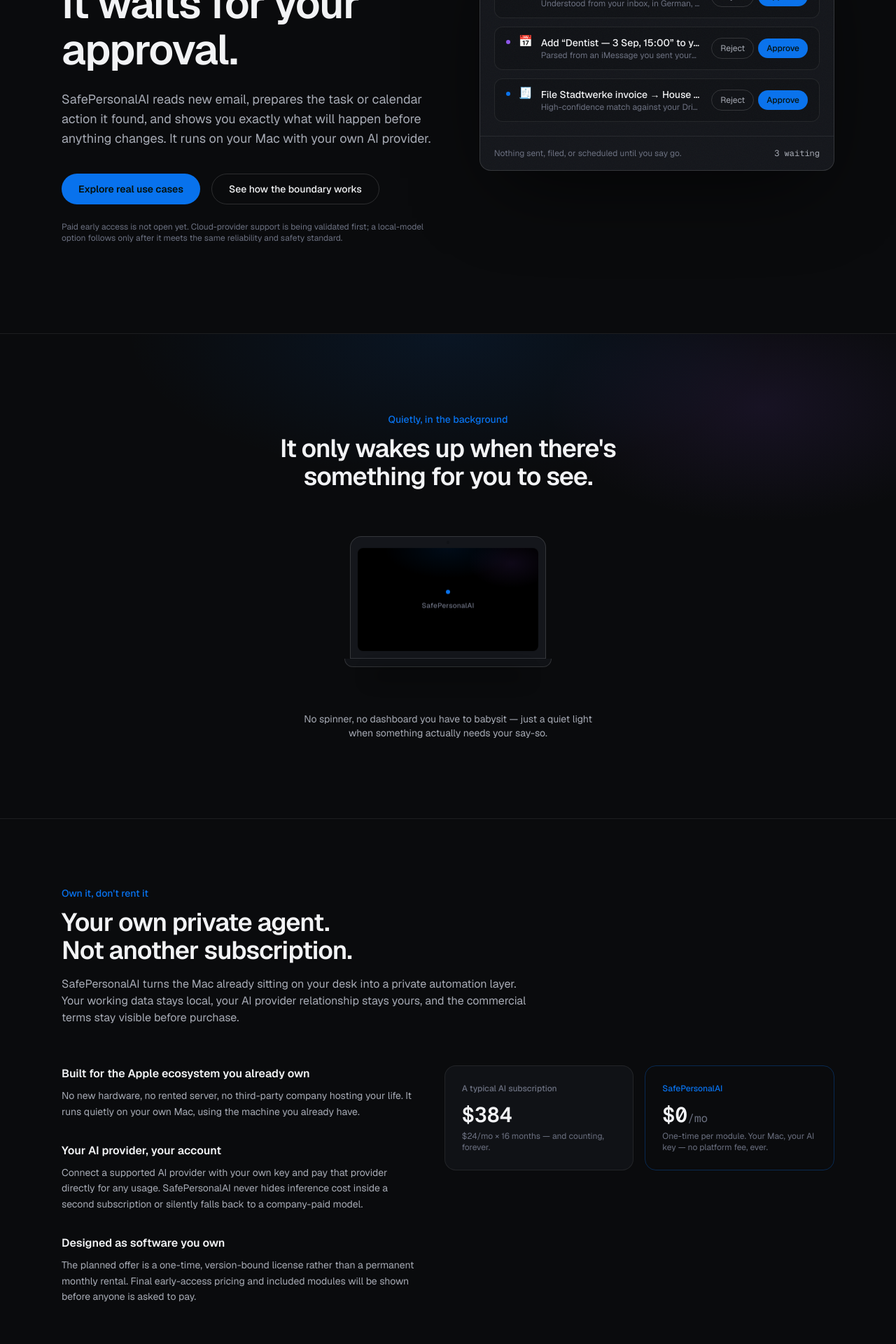
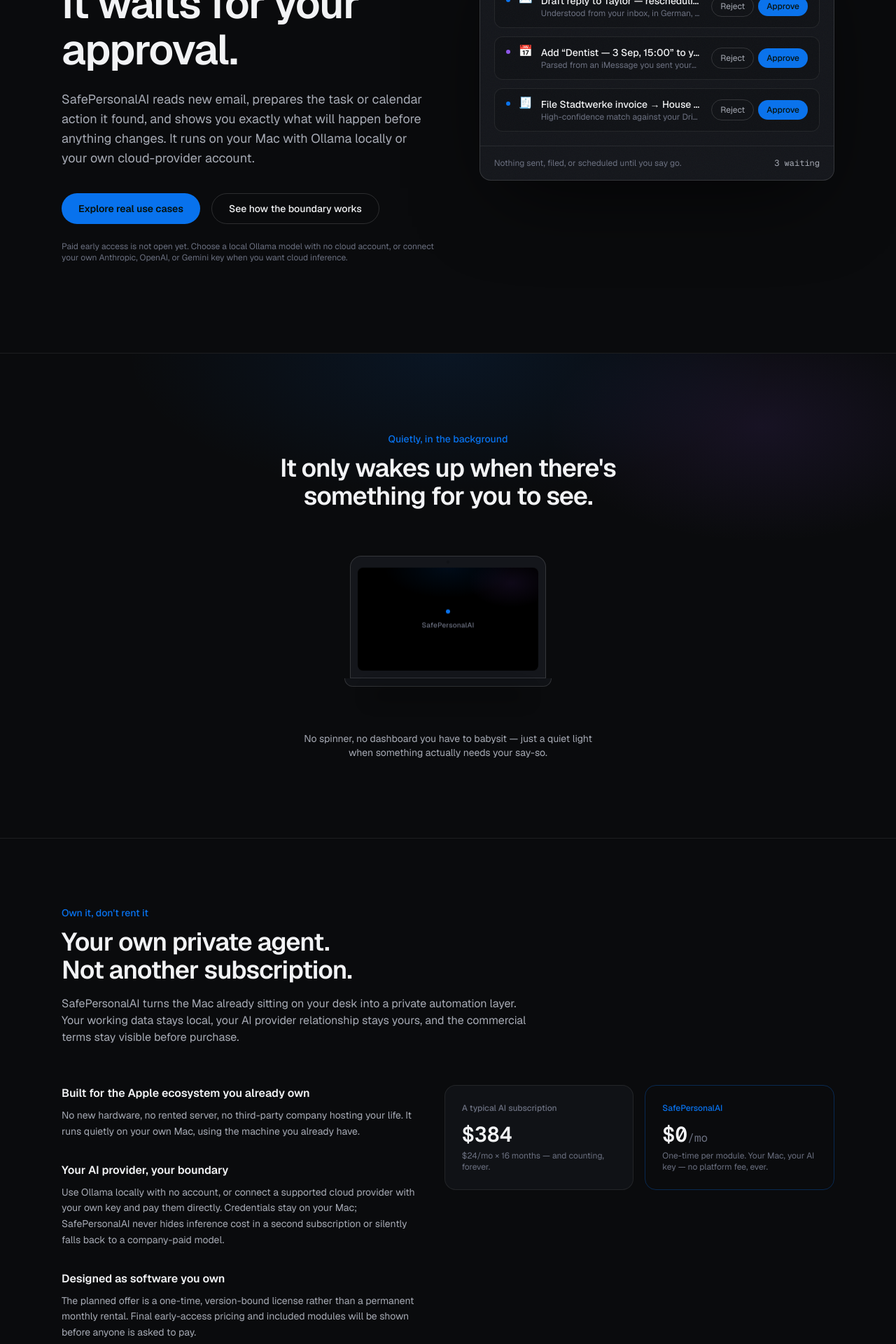
Before and after one commit to Krawatt-creator/safepersonalai-website, a Next.js app: page / in a window 1280 px wide. Shown: the part 400-2320 px from the top of the page at 70% size. Built offline with nearby package versions, Linux system fonts and the light colour scheme.

Commit message:
Clarify local and cloud AI provider choices

```diff
--- a/src/app/layout.tsx
+++ b/src/app/layout.tsx
@@ -19,7 +19,7 @@
     template: "%s — SafePersonalAI",
   },
   description:
-    "SafePersonalAI runs on your Mac, turns email into approval-ready tasks and calendar actions, and uses your own AI provider account.",
+    "SafePersonalAI runs on your Mac, turns email into approval-ready tasks and calendar actions, and supports local Ollama or your own AI provider account.",
 };
 
 export default function RootLayout({ children }: LayoutProps<"/">) {
--- a/src/components/FAQSection.tsx
+++ b/src/components/FAQSection.tsx
@@ -5,7 +5,7 @@
 const faqs: { q: string; a: string }[] = [
   {
     q: "Do I need my own Claude, OpenAI, or Gemini account?",
-    a: "For the first validated early-access path, yes: you connect a supported cloud AI provider with your own API key and pay that provider directly for usage. A local-model option is planned, but it will only ship after a specific model passes the same real extraction and classification tests.",
+    a: "No. You can use Ollama locally on your Mac with no cloud account or API key. If you choose Anthropic, OpenAI, or Gemini, you bring your own account and key and pay that provider directly. SafePersonalAI stores provider credentials locally, sends requests directly to the provider you selected, and never receives or brokers your key. Local and cloud paths are held to the same approval boundary; the local option is clearly labeled if its model needs a second look at an ambiguous result.",
   },
   {
     q: "Isn't this just ChatGPT or Claude with extra steps?",
--- a/src/components/Hero.tsx
+++ b/src/components/Hero.tsx
@@ -17,7 +17,8 @@
           <p className="mt-6 max-w-xl text-lg text-text-secondary text-pretty">
             SafePersonalAI reads new email, prepares the task or calendar
             action it found, and shows you exactly what will happen before
-            anything changes. It runs on your Mac with your own AI provider.
+            anything changes. It runs on your Mac with Ollama locally or your
+            own cloud-provider account.
           </p>
           <div className="mt-9 flex flex-wrap items-center gap-4">
             <a
@@ -34,9 +35,9 @@
             </a>
           </div>
           <p className="mt-6 text-xs text-text-tertiary">
-            Paid early access is not open yet. Cloud-provider support is being
-            validated first; a local-model option follows only after it meets
-            the same reliability and safety standard.
+            Paid early access is not open yet. Choose a local Ollama model with
+            no cloud account, or connect your own Anthropic, OpenAI, or Gemini
+            key when you want cloud inference.
           </p>
         </div>
 
--- a/src/components/ModulesPricing.tsx
+++ b/src/components/ModulesPricing.tsx
@@ -30,7 +30,7 @@
       "Calendar events from email, with no attendee invitations",
       "To-dos with deadline reminders",
       "One Pending Actions queue — approve, snooze, or correct anything",
-      "Runs on your Mac, with your own AI provider key",
+      "Runs on your Mac with local Ollama or your own cloud-provider key",
     ],
     accent: "green",
     cta: "Join early access",
--- a/src/components/OwnershipSection.tsx
+++ b/src/components/OwnershipSection.tsx
@@ -7,8 +7,8 @@
     body: "No new hardware, no rented server, no third-party company hosting your life. It runs quietly on your own Mac, using the machine you already have.",
   },
   {
-    title: "Your AI provider, your account",
-    body: "Connect a supported AI provider with your own key and pay that provider directly for any usage. SafePersonalAI never hides inference cost inside a second subscription or silently falls back to a company-paid model.",
+    title: "Your AI provider, your boundary",
+    body: "Use Ollama locally with no account, or connect a supported cloud provider with your own key and pay them directly. Credentials stay on your Mac; SafePersonalAI never hides inference cost in a second subscription or silently falls back to a company-paid model.",
   },
   {
     title: "Designed as software you own",
--- a/src/components/TrustSection.tsx
+++ b/src/components/TrustSection.tsx
@@ -7,8 +7,8 @@
     body: "The local action store, tasks, settings, and module data remain on your Mac. Content sent to a cloud AI provider goes directly under the provider account you chose; SafePersonalAI does not receive it.",
   },
   {
-    title: "Bring your own AI key",
-    body: "Supported cloud providers use your own account and key. A local-model option is planned, but it will not be marketed as equivalent until it passes the product's real classification tests.",
+    title: "Choose local or bring your own key",
+    body: "Ollama can run entirely on your Mac with no account or API key. Cloud options use your own provider account and key; SafePersonalAI stores that credential locally and sends requests directly to the provider you chose, never through a SafePersonalAI server.",
   },
   {
     title: "Dangerous capabilities are absent",
```
